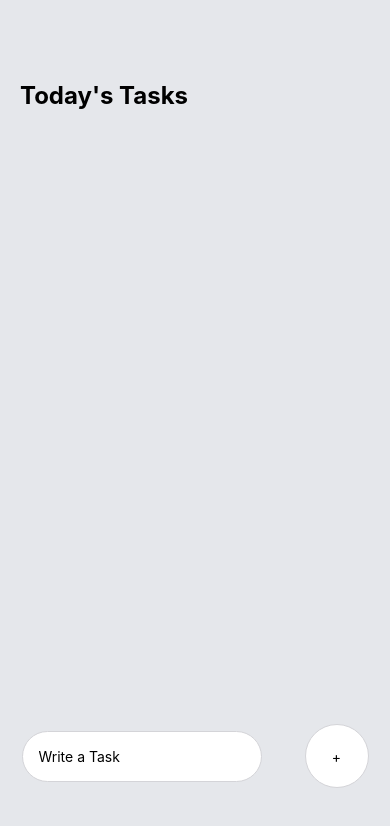
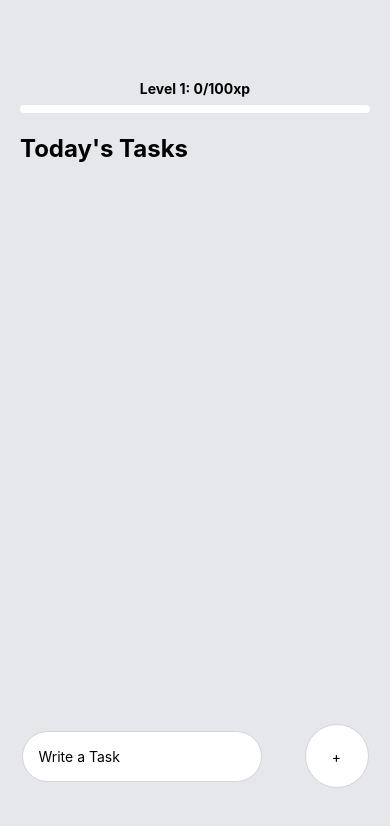
Before and after one commit to kevindarbydev/ReactNative-TodoApp, a React Native app in the folder frontend/: screen /Home in a window 390 px wide. Shown: the top 826 px of the page. Built offline with nearby package versions, Linux system fonts and the light colour scheme.

Commit message:
Level Up Bar with xp

```diff
--- /dev/null
+++ b/frontend/src/components/LevelBar.js
@@ -0,0 +1,18 @@
+import React, { useState } from "react";
+import { Text, TextInput, View } from "react-native";
+
+
+export default function LevelBar(props) {
+
+    return (
+        <View>
+            <View>
+                <Text className="font-bold text-center">Level {props.level}: {props.xp}/100xp</Text>
+            </View>
+            <View className="w-full bg-white h-2 rounded-full mb-5 mt-2">
+                <TextInput className="bg-blue-600 h-2 font-bold text-center rounded-full" style={{ width: props.xp + '%' }} />
+            </View>
+        </View>
+    )
+
+}
--- a/frontend/src/components/Task.js
+++ b/frontend/src/components/Task.js
@@ -6,7 +6,7 @@ const Task = (props) => {
     <View className="bg-white p-4 rounded-lg flex-row items-center justify-between mb-5">
       <View className="flex-row items-center flex-wrap">
         <TouchableOpacity className="w-6 h-6 bg-[#55BCF6] opacity-40 rounded-md mr-4"></TouchableOpacity>
-        <Text className="max-w-[80%]">{props.text}</Text>
+        <Text className="max-w-[80%] text-lg font-bold">{props.text}{"\n"}<Text className="text-left text-xs text-gray-500 font-normal"> {props.xp}xp</Text> </Text>
       </View>
       <View className="w-3 h-3 border-[#55BCF6] border-2 rounded-full"></View>
     </View>
--- a/frontend/src/screens/HomeScreen.js
+++ b/frontend/src/screens/HomeScreen.js
@@ -10,6 +10,7 @@ import {
   View,
 } from "react-native";
 import Task from "../components/Task";
+import LevelBar from "../components/LevelBar";
 
 const HomeScreen = () => {
   // Removes default header
@@ -24,6 +25,8 @@ const HomeScreen = () => {
   // From Tut:
   const [task, setTask] = useState();
   const [taskItems, setTaskItems] = useState([]);
+  const [level, setLevel] = useState(1);
+  const [xp, setXp] = useState(0);
 
   const handleAddTask = () => {
     Keyboard.dismiss();
@@ -35,20 +38,26 @@ const HomeScreen = () => {
     let itemsCopy = [...taskItems];
     itemsCopy.splice(index, 1);
     setTaskItems(itemsCopy);
+    setXp(xp + 20);
+
+    if (xp === 80) {
+      setLevel(level + 1);
+      setXp(0);
+    }
   };
 
   return (
     <View className="flex-1 bg-gray-200">
       {/* Today's task */}
       <View className="pt-20 px-5">
+        <LevelBar level={level} xp={xp} />
         <Text className="text-2xl font-bold">Today's Tasks</Text>
-
         <View className="mt-8">
           {/* This is where the tasks will go */}
           {taskItems.map((item, index) => {
             return (
               <TouchableOpacity key={index} onPress={() => completeTask(index)}>
-                <Task text={item} />
+                <Task text={item} xp='20' />
               </TouchableOpacity>
             );
           })}
```
